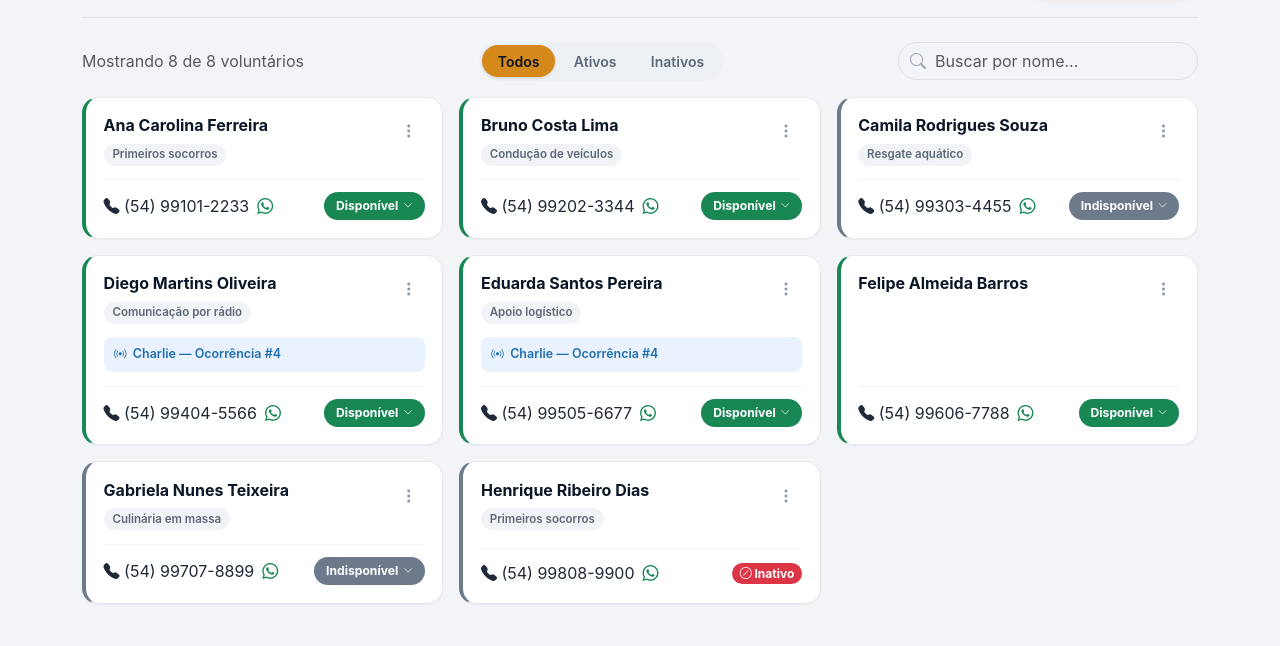
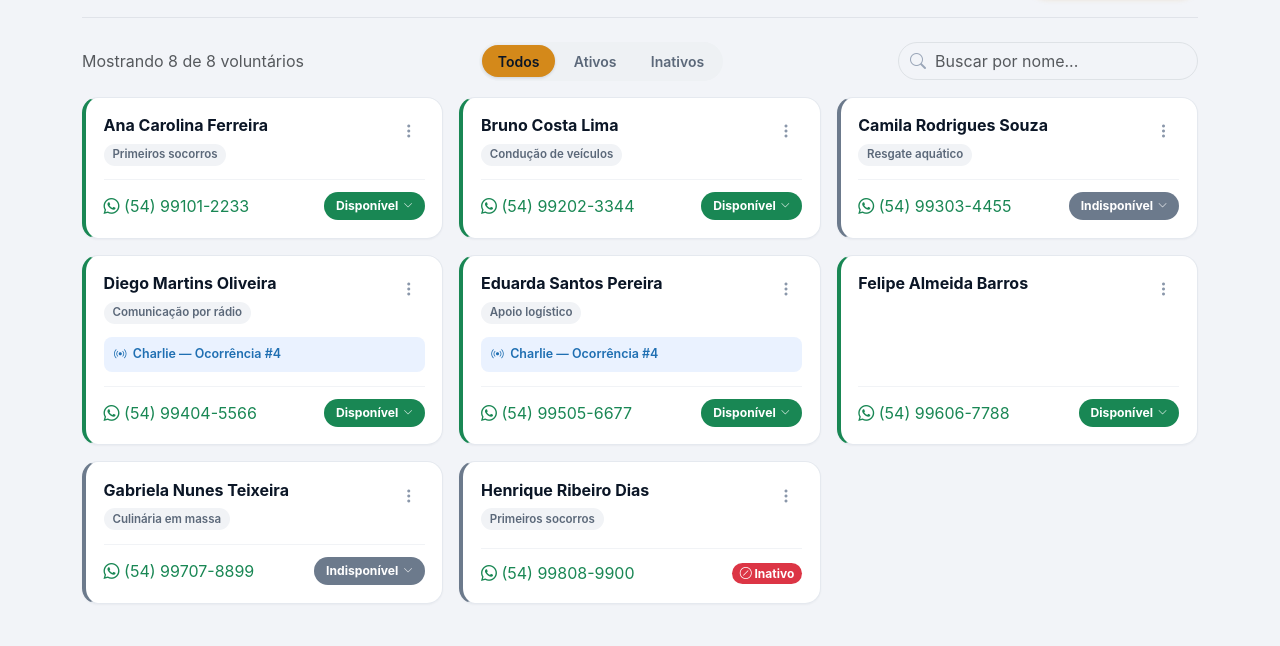
Before and after one commit to Skowronski-33/HADS_PedroHenriqueSkowronski_Sentinela, a Laravel app: page /voluntarios in a window 1280 px wide. Shown: the part 154-800 px from the top of the page. Run offline with Laravel 12, Linux system fonts and the light colour scheme; a user stored in the database is signed in; data comes from the database, SQL or seed files in the repository; parts of the project's set-up code (start-up, migrations or seed data) failed here and were passed over; some libraries are stand-ins or nearby versions.

Commit message:
Voluntários: telefone abre direto no WhatsApp
Remove o link de "Ligar" (tel:) e o ícone de WhatsApp separado — agora o
próprio número é o link, já apontando pro WhatsApp.

```diff
--- a/resources/views/voluntarios/index.blade.php
+++ b/resources/views/voluntarios/index.blade.php
@@ -93,15 +93,10 @@
                         <x-slot:footer>
                             <div class="d-flex justify-content-between align-items-center w-100">
                                 @if ($telDigits)
-                                    <div class="d-flex align-items-center gap-2">
-                                        <a href="tel:{{ $telDigits }}" class="row-item" title="Ligar para {{ $voluntario->nome }}">
-                                            <i class="bi bi-telephone-fill"></i> {{ $voluntario->telefone }}
-                                        </a>
-                                        <a href="https://wa.me/55{{ $telDigits }}" target="_blank" rel="noopener"
-                                           class="text-success" title="Chamar no WhatsApp">
-                                            <i class="bi bi-whatsapp"></i>
-                                        </a>
-                                    </div>
+                                    <a href="https://wa.me/55{{ $telDigits }}" target="_blank" rel="noopener"
+                                       class="row-item text-success" title="Chamar {{ $voluntario->nome }} no WhatsApp">
+                                        <i class="bi bi-whatsapp"></i> {{ $voluntario->telefone }}
+                                    </a>
                                 @else
                                     <span class="equip-card-inactive">Sem telefone</span>
                                 @endif
```
